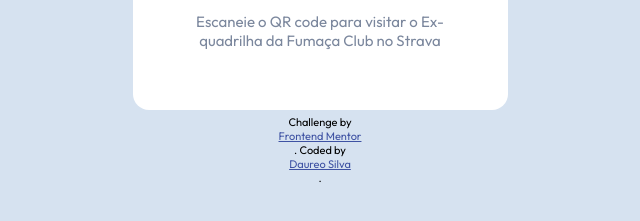
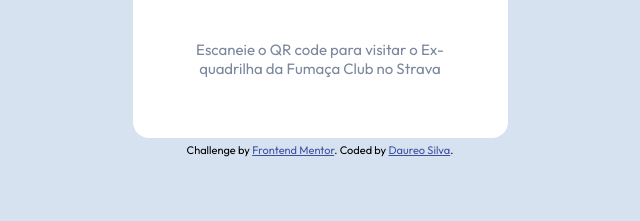
Before and after one commit to daureo/frontend-mentor-challenges, a plain HTML site: page index.html in a window 1280 px wide. Shown: the part 481-702 px from the top of the page, without its empty margins (320-960 px from the left). Drawn offline with Linux system fonts and the light colour scheme.

Commit message:
Add files via upload

```diff
--- a/style.css
+++ b/style.css
@@ -23,7 +23,7 @@ body {
 
 }
 
-a {
+main a {
     margin: 0;
     padding: 0;
     display: flex;
```
Also changed, not shown: design/screenshot.png.
